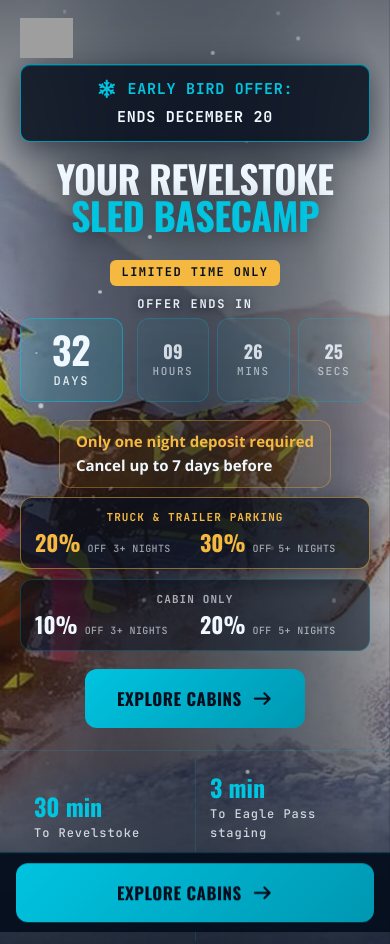
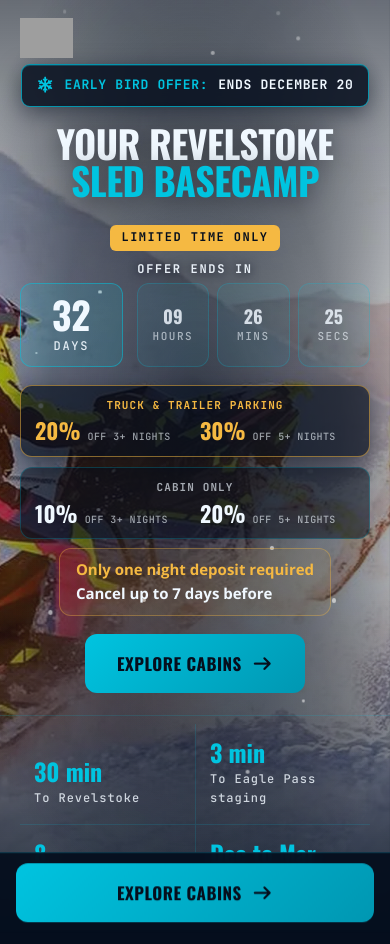
Before and after one commit to noor321uddin-dot/cc-sled-stay-preview, a plain HTML site: page page-1.html in a window 390 px wide. Shown: the top 944 px of the page. Drawn offline with nearby package versions, Linux system fonts and the light colour scheme; grey boxes are pictures that could not be loaded.

Commit message:
Step the hero chip down, and move the deposit pill before the CTA
The chip was sized up twice before the offer cards took a row; at 18px
it was outweighing the headline. Now 15px desktop, 13px phone, with
padding and shadow scaled to match. The cyan label and white date split
stays.

The deposit and cancellation pill now sits directly before the CTA on
page 1 rather than between the clock and the offer cards, which is the
order page 3 already used and puts the risk reversal at the moment of
the click. The rhythm follows: clock, group gap, cards, step gap, pill,
group gap, button.

Co-Authored-By: Claude Opus 5 <noreply@anthropic.com>

```diff
--- a/page-1.html
+++ b/page-1.html
@@ -12,7 +12,7 @@
   <link rel="stylesheet" href="https://fonts.googleapis.com/css2?family=Oswald:wght@700&family=Open+Sans:wght@400;600;700&family=JetBrains+Mono:wght@500;700&display=swap">
   <link rel="preload" as="image" href="img/rider-mobile.webp?v=85" media="(max-width: 767px)" fetchpriority="high">
   <link rel="preload" as="image" href="img/rider-desktop.webp?v=85" media="(min-width: 768px)" fetchpriority="high">
-  <link rel="stylesheet" href="sled.css?v=108">
+  <link rel="stylesheet" href="sled.css?v=110">
   <link rel="stylesheet" href="https://cdn.jsdelivr.net/npm/@fortawesome/fontawesome-free@7.3.1/css/fontawesome.min.css" media="print" onload="this.media='all'">
   <link rel="stylesheet" href="https://cdn.jsdelivr.net/npm/@fortawesome/fontawesome-free@7.3.1/css/solid.min.css" media="print" onload="this.media='all'">
 </head>
@@ -43,7 +43,6 @@
           <div><span data-unit="m">00</span><small>Mins</small></div>
           <div><span data-unit="s">00</span><small>Secs</small></div>
         </div>
-        <p class="cc-risk"><span class="cc-risk__dep">Only one night deposit required</span><span class="cc-risk__can">Cancel up to 7 days before</span></p>
         <ul class="cc-ocards" aria-label="Early Bird packages">
         <li class="cc-ocard cc-ocard--lead">
           <p class="cc-ocard__name">Truck &amp; trailer parking</p>
@@ -56,6 +55,7 @@
           <p class="cc-ocard__tier"><b>20%</b><span>off 5+ nights</span></p>
         </li>
       </ul>
+        <p class="cc-risk"><span class="cc-risk__dep">Only one night deposit required</span><span class="cc-risk__can">Cancel up to 7 days before</span></p>
         <div class="cc-ctas">
           <a data-step-link data-hero-cta href="page-2.html" class="cc-btn">Explore cabins <i class="fa-solid fa-arrow-right" aria-hidden="true"></i></a>
         </div>
--- a/sled.css
+++ b/sled.css
@@ -68,7 +68,7 @@ body.cc { margin: 0; }
 .cc-hero__inner { position: relative; z-index: 10; flex: 1; display: flex; flex-direction: column; justify-content: center; width: 100%; max-width: 1180px; margin: 0 auto; padding: 60px 40px; }
 .cc-hero--short .cc-hero__inner { padding: 56px 40px 64px; }
 
-.cc-chip { display: inline-flex; align-self: flex-start; align-items: center; gap: 12px; background: rgba(5,14,29,.84); border: 1px solid rgba(0,196,224,.72); border-radius: 10px; padding: 15px 30px; font-family: var(--font-mono); font-size: 1.125rem; font-weight: 700; letter-spacing: .09em; color: var(--cyan); text-transform: uppercase; backdrop-filter: blur(7px); -webkit-backdrop-filter: blur(7px); box-shadow: 0 8px 30px rgba(5,14,29,.55), inset 0 1px 0 rgba(0,196,224,.3); }
+.cc-chip { display: inline-flex; align-self: flex-start; align-items: center; gap: 12px; background: rgba(5,14,29,.84); border: 1px solid rgba(0,196,224,.72); border-radius: 9px; padding: 11px 22px; font-family: var(--font-mono); font-size: .9375rem; font-weight: 700; letter-spacing: .1em; color: var(--cyan); text-transform: uppercase; backdrop-filter: blur(7px); -webkit-backdrop-filter: blur(7px); box-shadow: 0 6px 22px rgba(5,14,29,.5), inset 0 1px 0 rgba(0,196,224,.26); }
 .cc-chip i { font-size: 1.1em; }
 /* the label stays cyan, the date carries the weight: it is the fact being announced */
 .cc-chip__when { color: var(--ice); font-weight: 700; }
@@ -414,7 +414,7 @@ body.cc { margin: 0; }
   .cc-wrap { padding: 0 20px; }
   .cc-section { padding: 56px 0; }
   .cc-hero__inner, .cc-hero--short .cc-hero__inner { padding: 36px 20px 40px; }
-  .cc-hero .cc-chip { margin-bottom: 24px; font-size: .9375rem; letter-spacing: .05em; padding: 12px 17px; flex-wrap: wrap; gap: 4px 10px; }
+  .cc-hero .cc-chip { margin-bottom: 24px; font-size: .8125rem; letter-spacing: .05em; padding: 10px 15px; flex-wrap: wrap; gap: 4px 10px; }
   .cc-sub { margin-top: 16px; }
   .cc-ctas { margin-top: 28px; flex-direction: column; align-items: stretch; }
   .cc-ctas .cc-btn { width: 100%; max-width: 440px; }
@@ -657,8 +657,8 @@ body.cc { margin: 0; }
 .cc-hero--center .cc-tag { margin: calc(var(--sp-group) + var(--sp-optical)) 0 0; }
 .cc-hero--center .cc-clock__lead { margin-top: var(--sp-step); margin-bottom: 0; }
 .cc-hero--center .cc-clock { margin-top: var(--sp-tight); margin-bottom: 0; }
-.cc-hero--center .cc-risk { margin-top: var(--sp-group); }
-.cc-hero--center .cc-ocards { margin-top: var(--sp-step); }
+.cc-hero--center .cc-ocards { margin-top: var(--sp-group); }
+.cc-hero--center .cc-risk { margin-top: var(--sp-step); }
 .cc-hero--center .cc-ctas { margin-top: var(--sp-group); }
 .cc-hero--center .cc-sub { margin-top: var(--sp-group); margin-bottom: 0; max-width: 560px; }
 /* page 2's hero is not height-locked, so it follows the same height tiers
```
Also changed, not shown: page-2.html (+1 -1 lines), page-3.html (+1 -1 lines).
